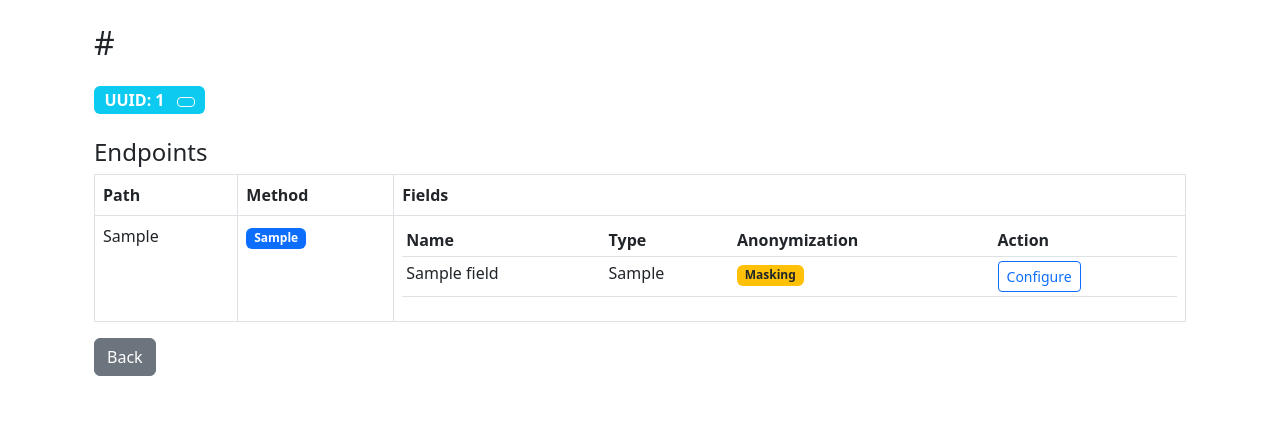
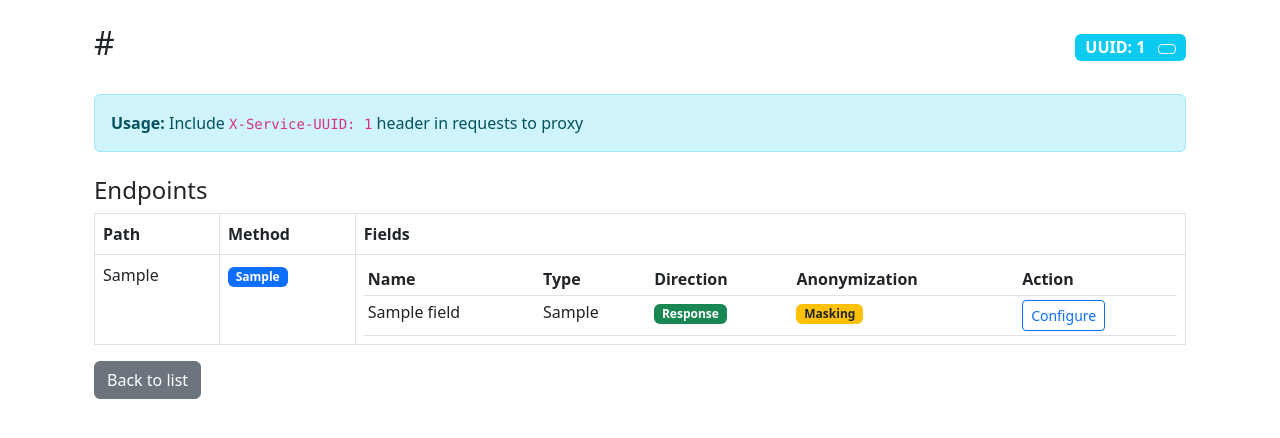
Before and after one commit to w757/anonymization_manager, a Flask app: page /swagger/1 in a window 1280 px wide. Shown: the part 56-494 px from the top of the page. Run offline with Flask 3, Linux system fonts and the light colour scheme; tables that the repository leaves empty hold one stand-in row (values such as "Sample post").

Commit message:
anonymization GET method

```diff
--- a/Proxy/app.py
+++ b/Proxy/app.py
@@ -23,13 +23,15 @@ def init_db():
 
 init_db()
 
-def process_schema_fields(endpoint_id, properties):
+def process_schema_fields(endpoint_id, properties, is_response=False):
+    """Process fields from both request and response schemas"""
     for field_name, field_info in properties.items():
         field = Field(
             endpoint_id=endpoint_id,
             name=field_name,
             data_type=field_info.get("type", "string"),
-            description=field_info.get("description", "")
+            description=field_info.get("description", ""),
+            is_response_field=is_response  # New flag to distinguish response fields
         )
         db.session.add(field)
         db.session.commit()
@@ -66,13 +68,33 @@ def index():
                         db.session.add(endpoint)
                         db.session.commit()
 
+                        # Process request parameters
                         if "parameters" in details:
                             for param in details["parameters"]:
                                 if param.get("in") == "body" and "schema" in param:
                                     process_schema_fields(
                                         endpoint.id,
-                                        param["schema"].get("properties", {})
+                                        param["schema"].get("properties", {}),
+                                        is_response=False
                                     )
+
+                        # Process response schemas
+                        if "responses" in details:
+                            for response_code, response in details["responses"].items():
+                                if "schema" in response:
+                                    if response["schema"].get("type") == "object":
+                                        process_schema_fields(
+                                            endpoint.id,
+                                            response["schema"].get("properties", {}),
+                                            is_response=True
+                                        )
+                                    elif response["schema"].get("type") == "array":
+                                        if "items" in response["schema"] and "properties" in response["schema"]["items"]:
+                                            process_schema_fields(
+                                                endpoint.id,
+                                                response["schema"]["items"].get("properties", {}),
+                                                is_response=True
+                                            )
 
             db.session.commit()
             flash(f"Swagger uploaded! Service UUID: {form.service_uuid.data}", "success")
@@ -81,7 +103,6 @@ def index():
             flash(f"Error: {str(e)}", "danger")
 
     return render_template("index.html", form=form, swaggers=SwaggerAPI.query.all())
-
 
 @app.route("/swagger/<int:id>")
 def swagger_details(id):
--- a/Proxy/models.py
+++ b/Proxy/models.py
@@ -22,7 +22,9 @@ class Field(db.Model):
     name = db.Column(db.String(255), nullable=False)
     data_type = db.Column(db.String(50), nullable=True)
     description = db.Column(db.Text, nullable=True)
+    is_response_field = db.Column(db.Boolean, default=False)  # New field
     anonymization = db.relationship('FieldAnonymization', backref='field', uselist=False)
+
 
 class AnonymizationMethod(db.Model):
     id = db.Column(db.Integer, primary_key=True)
--- a/Proxy/templates/swagger_details.html
+++ b/Proxy/templates/swagger_details.html
@@ -2,8 +2,8 @@
 
 {% block content %}
 <div class="container">
-    <h2 class="my-4">{{ swagger.api_url }}</h2>
-    <div>
+    <div class="d-flex justify-content-between align-items-center mb-4">
+        <h2>{{ swagger.api_url }}</h2>
         <span class="badge bg-info fs-6">
             UUID: {{ swagger.service_uuid }}
             <button class="btn btn-sm btn-outline-light copy-uuid ms-2"
@@ -12,6 +12,10 @@
                 <i class="bi bi-clipboard"></i>
             </button>
         </span>
+    </div>
+
+    <div class="alert alert-info">
+        <strong>Usage:</strong> Include <code>X-Service-UUID: {{ swagger.service_uuid }}</code> header in requests to proxy
     </div>
 
     <h4 class="mt-4">Endpoints</h4>
@@ -30,11 +34,12 @@
                     <td>{{ endpoint.path }}</td>
                     <td><span class="badge bg-primary">{{ endpoint.method }}</span></td>
                     <td>
-                        <table class="table table-sm">
+                        <table class="table table-sm mb-0">
                             <thead>
                                 <tr>
                                     <th>Name</th>
                                     <th>Type</th>
+                                    <th>Direction</th>
                                     <th>Anonymization</th>
                                     <th>Action</th>
                                 </tr>
@@ -44,6 +49,13 @@
                                     <tr>
                                         <td>{{ field.name }}</td>
                                         <td>{{ field.data_type }}</td>
+                                        <td>
+                                            {% if field.is_response_field %}
+                                                <span class="badge bg-success">Response</span>
+                                            {% else %}
+                                                <span class="badge bg-info">Request</span>
+                                            {% endif %}
+                                        </td>
                                         <td>
                                             {% if field.anonymization and field.anonymization.anonymization_method %}
                                                 <span class="badge bg-warning text-dark">
@@ -69,14 +81,16 @@
         </tbody>
     </table>
 
-    <a href="{{ url_for('index') }}" class="btn btn-secondary">Back</a>
+    <div class="mt-3">
+        <a href="{{ url_for('index') }}" class="btn btn-secondary">
+            <i class="bi bi-arrow-left"></i> Back to list
+        </a>
+    </div>
 </div>
 
 <script>
 // Copy UUID functionality
-const copyButton = document.querySelector('.copy-uuid');
-if (copyButton) {
-    copyButton.addEventListener('click', function() {
+document.querySelector('.copy-uuid').addEventListener('click', function() {
     const uuid = this.getAttribute('data-uuid');
     navigator.clipboard.writeText(uuid).then(() => {
         const originalHTML = this.innerHTML;
@@ -86,6 +100,5 @@ if (copyButton) {
         }, 2000);
     });
 });
-}
 </script>
 {% endblock %}
```
Also changed, not shown: API/instance/users.db, 1 other file. Lines whose indentation alone changed are shown as unchanged.
